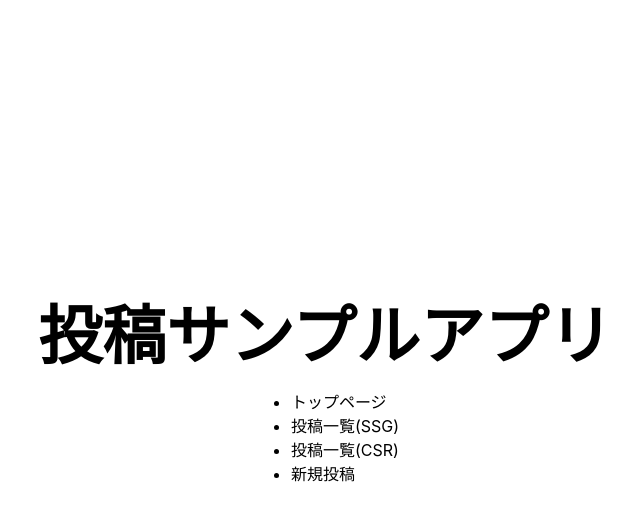
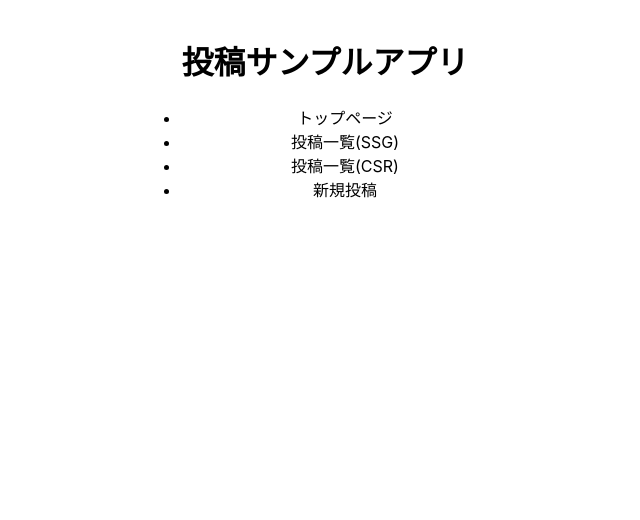
Before and after one commit to s10aim/user-posts-front, a Next.js app: page / in a window 1280 px wide. Shown: the top 520 px of the page, without its empty margins (315-955 px from the left). Built offline with nearby package versions, Linux system fonts and the light colour scheme.

Commit message:
表示がはみ出ないようにCSSファイルを修正

```diff
--- a/src/styles/Home.module.css
+++ b/src/styles/Home.module.css
@@ -1,121 +1,6 @@
 .container {
-  min-height: 100vh;
-  padding: 0 0.5rem;
-  display: flex;
-  flex-direction: column;
-  justify-content: center;
-  align-items: center;
-  height: 100vh;
-}
-
-.main {
-  padding: 5rem 0;
-  flex: 1;
-  display: flex;
-  flex-direction: column;
-  justify-content: center;
-  align-items: center;
-}
-
-.footer {
-  width: 100%;
-  height: 100px;
-  border-top: 1px solid #eaeaea;
-  display: flex;
-  justify-content: center;
-  align-items: center;
-}
-
-.footer a {
-  display: flex;
-  justify-content: center;
-  align-items: center;
-  flex-grow: 1;
-}
-
-.title a {
-  color: #0070f3;
-  text-decoration: none;
-}
-
-.title a:hover,
-.title a:focus,
-.title a:active {
-  text-decoration: underline;
-}
-
-.title {
-  margin: 0;
-  line-height: 1.15;
-  font-size: 4rem;
-}
-
-.title,
-.description {
+  max-width: 400px;
+  margin: 0 auto;
+  padding: 1rem;
   text-align: center;
 }
-
-.description {
-  line-height: 1.5;
-  font-size: 1.5rem;
-}
-
-.code {
-  background: #fafafa;
-  border-radius: 5px;
-  padding: 0.75rem;
-  font-size: 1.1rem;
-  font-family: Menlo, Monaco, Lucida Console, Liberation Mono, DejaVu Sans Mono,
-    Bitstream Vera Sans Mono, Courier New, monospace;
-}
-
-.grid {
-  display: flex;
-  align-items: center;
-  justify-content: center;
-  flex-wrap: wrap;
-  max-width: 800px;
-  margin-top: 3rem;
-}
-
-.card {
-  margin: 1rem;
-  padding: 1.5rem;
-  text-align: left;
-  color: inherit;
-  text-decoration: none;
-  border: 1px solid #eaeaea;
-  border-radius: 10px;
-  transition: color 0.15s ease, border-color 0.15s ease;
-  width: 45%;
-}
-
-.card:hover,
-.card:focus,
-.card:active {
-  color: #0070f3;
-  border-color: #0070f3;
-}
-
-.card h2 {
-  margin: 0 0 1rem 0;
-  font-size: 1.5rem;
-}
-
-.card p {
-  margin: 0;
-  font-size: 1.25rem;
-  line-height: 1.5;
-}
-
-.logo {
-  height: 1em;
-  margin-left: 0.5rem;
-}
-
-@media (max-width: 600px) {
-  .grid {
-    width: 100%;
-    flex-direction: column;
-  }
-}
```
